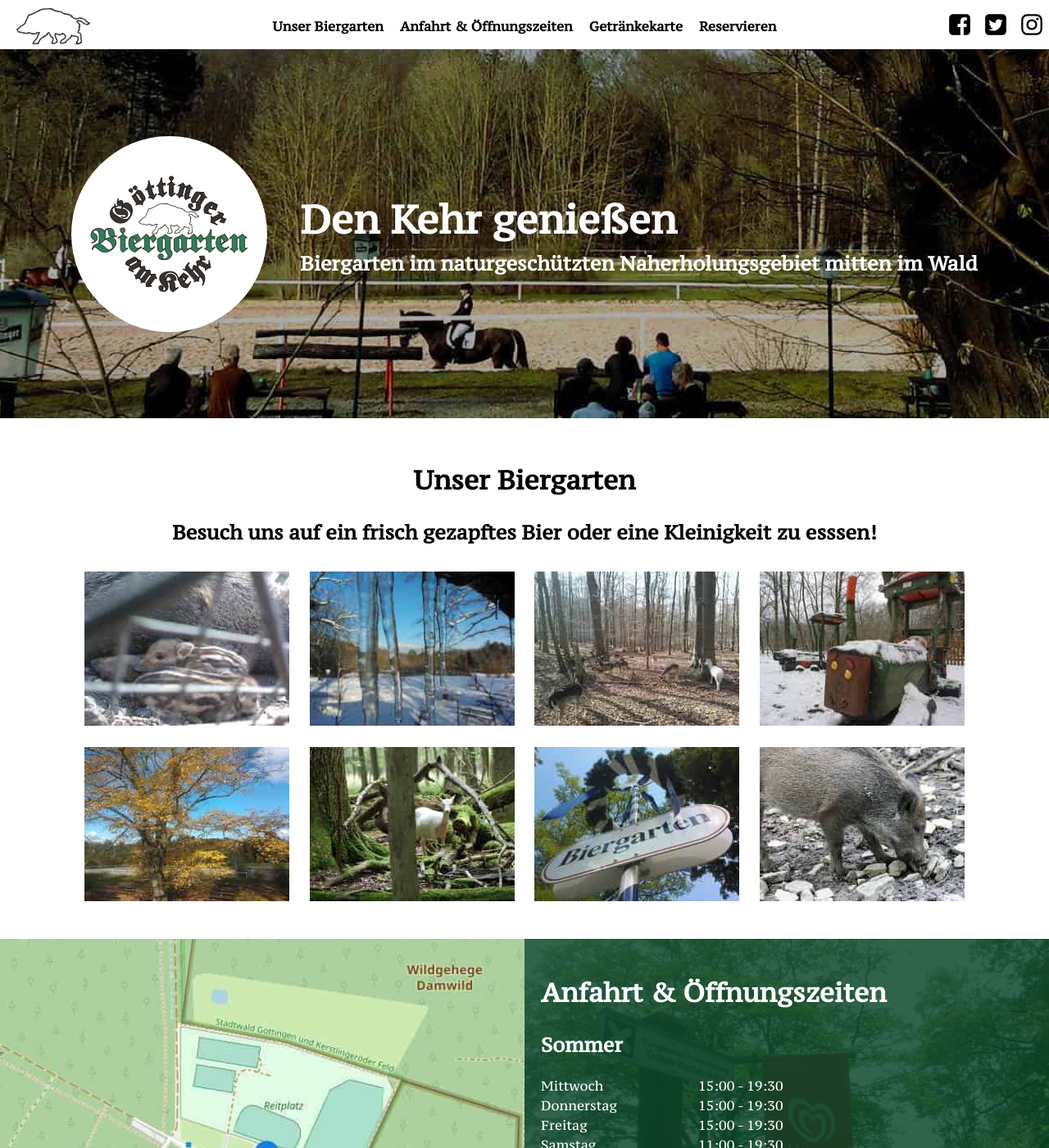
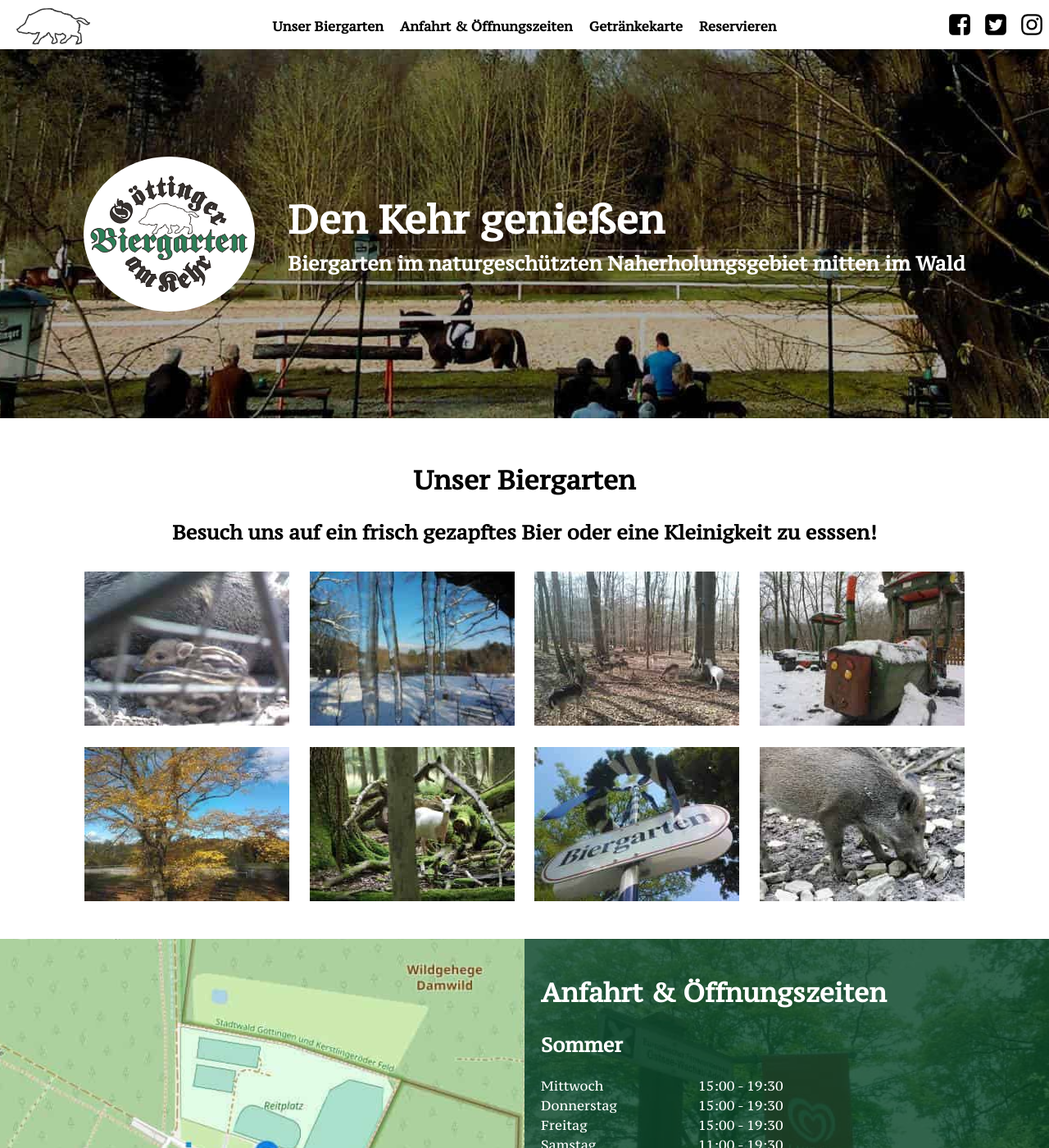
Before and after one commit to versable/kehr-website, a Jekyll site: the page built from index.html, in a window 1280 px wide and 1400 px high. Shown: the whole window at 82% size. Built offline with Jekyll 4.4.1, drawn with Linux system fonts in a browser that asks for light colours.

Commit message:
Responsive fixes for new jumbotron header

```diff
--- a/_sass/_base.scss
+++ b/_sass/_base.scss
@@ -63,7 +63,7 @@ dd {
     .logo {
         background: #fff;
         border-radius: 50%;
-        padding: 45px 20px;
+        padding: 20px 5px;
     }
 
     h1 {
@@ -86,7 +86,12 @@ dd {
 }
 
 @include media-query-down($media-md) {
-    .jumbotron { background-image: url('/images/hero-1-md.jpg'); }
+    .jumbotron {
+        background-image: url('/images/hero-1-md.jpg');
+        flex-direction: column;
+        text-align: center;
+        h1 { font-size: 2.5rem }
+    }
 }
 
 @include media-query-down($media-sm) {
@@ -162,10 +167,6 @@ nav {
 }
 
 @include media-query-down($media-md) {
-    body {
-        padding-top: 50px;;
-    }
-
     nav {
         position: fixed;
         top: 0;
```
